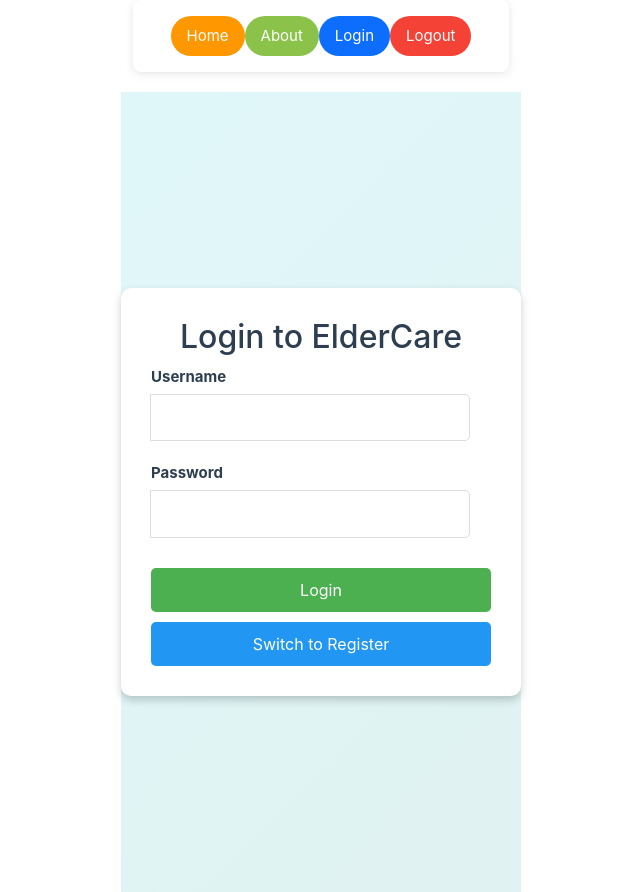
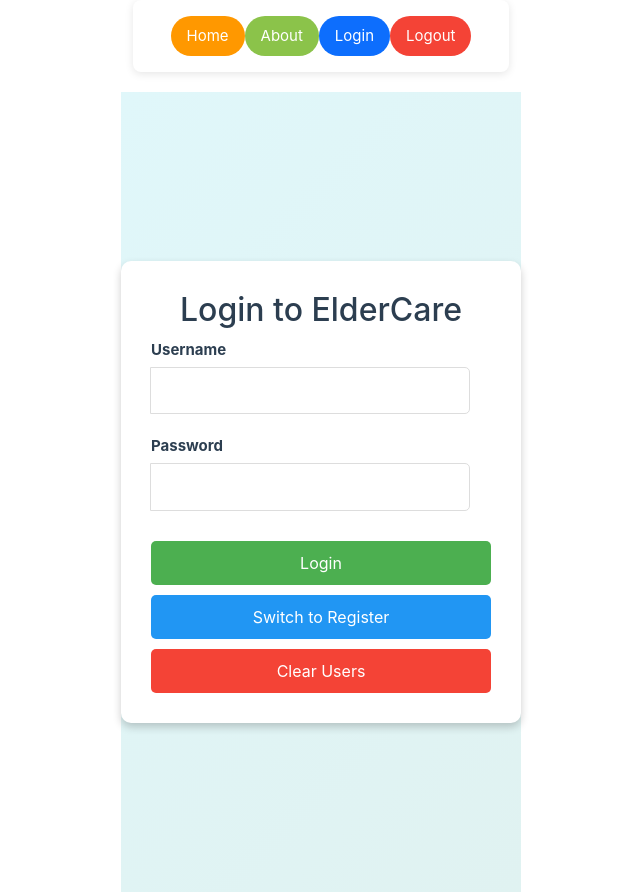
Before and after one commit to Le0-o/ElderCare, a Vue app: page /login in a window 1280 px wide. Shown: the whole page, without its empty margins (119-759 px from the left). Built offline with nearby package versions, Linux system fonts and the light colour scheme; the HTML template or start-up script is replaced by a standard one.

Commit message:
small changes

```diff
--- a/src/views/LoginView.vue
+++ b/src/views/LoginView.vue
@@ -1,4 +1,3 @@
-
 <template>
   <div class="auth-container">
     <div class="auth-card">
@@ -32,6 +31,8 @@
         <button type="button" class="btn btn-secondary" @click="toggleMode">
           {{ isRegistering ? 'Switch to Login' : 'Switch to Register' }}
         </button>
+        <!-- New Button to Clear Users -->
+        <button type="button" class="btn btn-danger" @click="clearUsers">Clear Users</button>
       </form>
     </div>
   </div>
@@ -88,8 +89,9 @@
         return;
       }
 
+      // Add new user to the list
       existingUsers.push({ username: formData.value.username, password: formData.value.password });
-        localStorage.setItem('users', JSON.stringify(existingUsers));
+      localStorage.setItem('users', JSON.stringify(existingUsers)); // Store updated users list in localStorage
       alert('Registration successful! Please login.');
       toggleMode(); // Switch to login mode
     } else {
@@ -111,6 +113,12 @@
   }
 };
 
+// Function to clear all users from localStorage
+const clearUsers = () => {
+  localStorage.removeItem('users');
+  alert('All user data has been cleared!');
+};
+
 // Validation functions
 const validateName = (blur) => {
   if (formData.value.username.length < 3) {
@@ -122,7 +130,7 @@
 
 const validatePassword = (blur) => {
   if (formData.value.password.length < 6) {
-      if (blur) errors.value.password = `Password must be at least 6 characters length.`;
+    if (blur) errors.value.password = 'Password must be at least 6 characters length.';
   } else {
     errors.value.password = null;
   }
@@ -179,7 +187,8 @@
 }
 
 .btn-primary,
-  .btn-secondary {
+.btn-secondary,
+.btn-danger {
   padding: 10px 20px;
   border: none;
   border-radius: 5px;
@@ -200,6 +209,12 @@
   transition: background-color 0.3s;
 }
 
+.btn-danger {
+  background-color: #f44336;
+  color: white;
+  transition: background-color 0.3s;
+}
+
 .btn-primary:hover {
   background-color: #45a049;
 }
@@ -207,4 +222,8 @@
 .btn-secondary:hover {
   background-color: #1976D2;
 }
+
+.btn-danger:hover {
+  background-color: #d32f2f;
+}
 </style>
```
Lines whose indentation alone changed are shown as unchanged.
